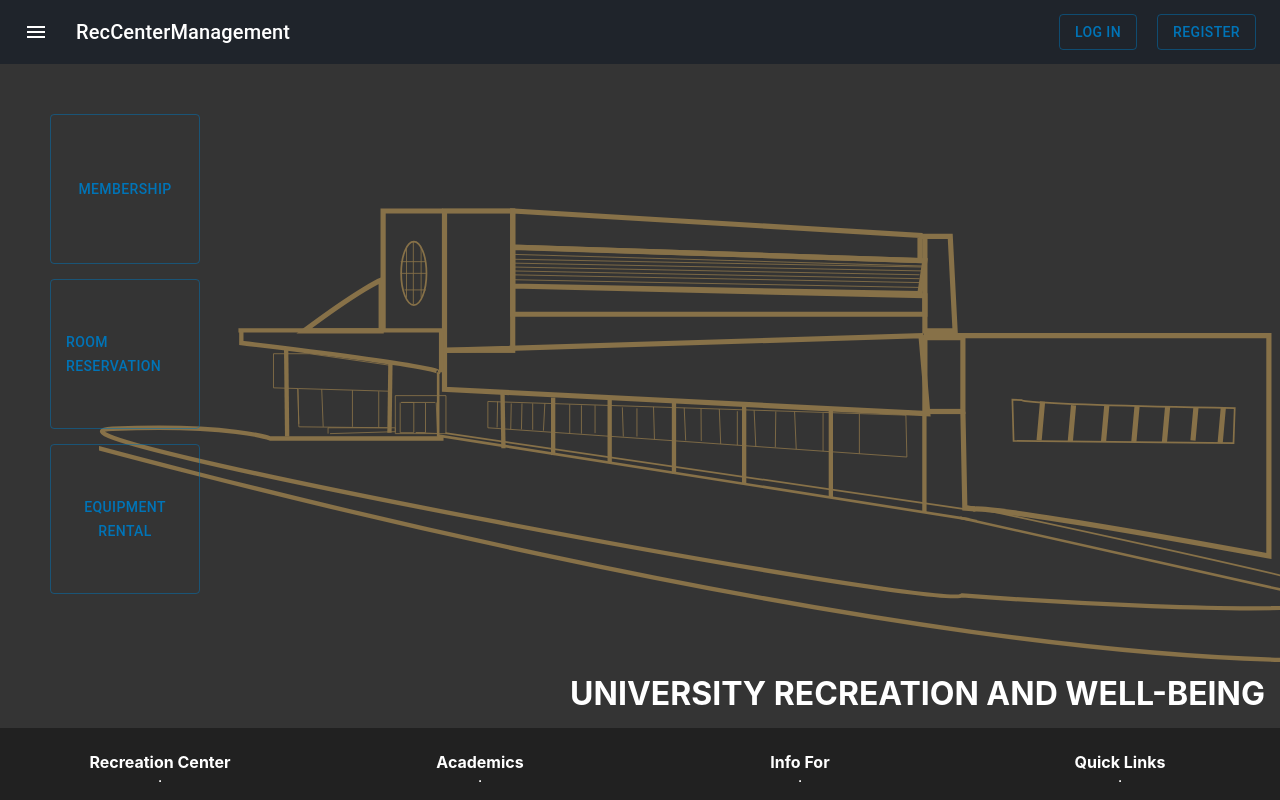
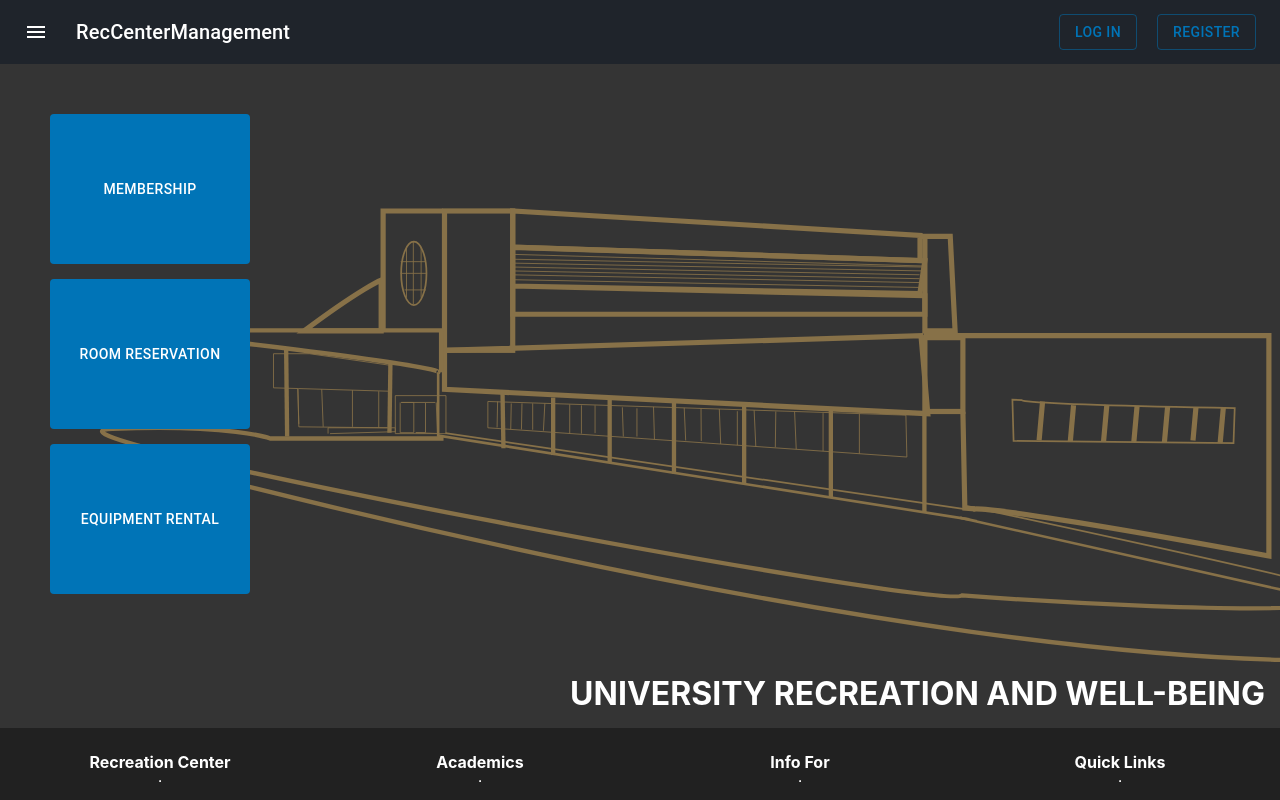
Before and after one commit to RecCenterManagement/rec-management-frontend, a React (Create React App) app: page / in a window 1280 px wide. Shown: the top 800 px of the page. Built offline with nearby package versions, Linux system fonts and the light colour scheme.

Commit message:
updated home page buttons

```diff
--- a/src/components/Home.js
+++ b/src/components/Home.js
@@ -22,12 +22,17 @@ const useStyles = makeStyles(theme => ({
     height: '150px',
     marginBottom: '15px',
     transition: 'background-color 0.5s ease',
+    backgroundColor: theme.palette.secondary.main,
+     color: theme.palette.secondary.contrastText,
+     [theme.breakpoints.down('lg')]: {
+      width: '200px'
+         },
     [theme.breakpoints.down('md')]: {
-      backgroundColor: theme.palette.secondary.main,
-      color: theme.palette.secondary.contrastText
-    },
+      width: '150px'
+                 },
     [theme.breakpoints.down('xs')]: {
-      height: '75px'
+      height: '75px',
+      width: '100%'
     }
   },
   homeButtonContainer: {
--- a/src/components/Membership.js
+++ b/src/components/Membership.js
@@ -40,7 +40,7 @@ const Membership = () => {
       <div className={classes.background}>
         <br />
         <Container maxWidth="md" className={classes.cont}>
-          <br /> <Link to="/register">Click here to register</Link>
+         <br />
           <a>
             <h2>Membership Rates and Information</h2>
           </a>
```
